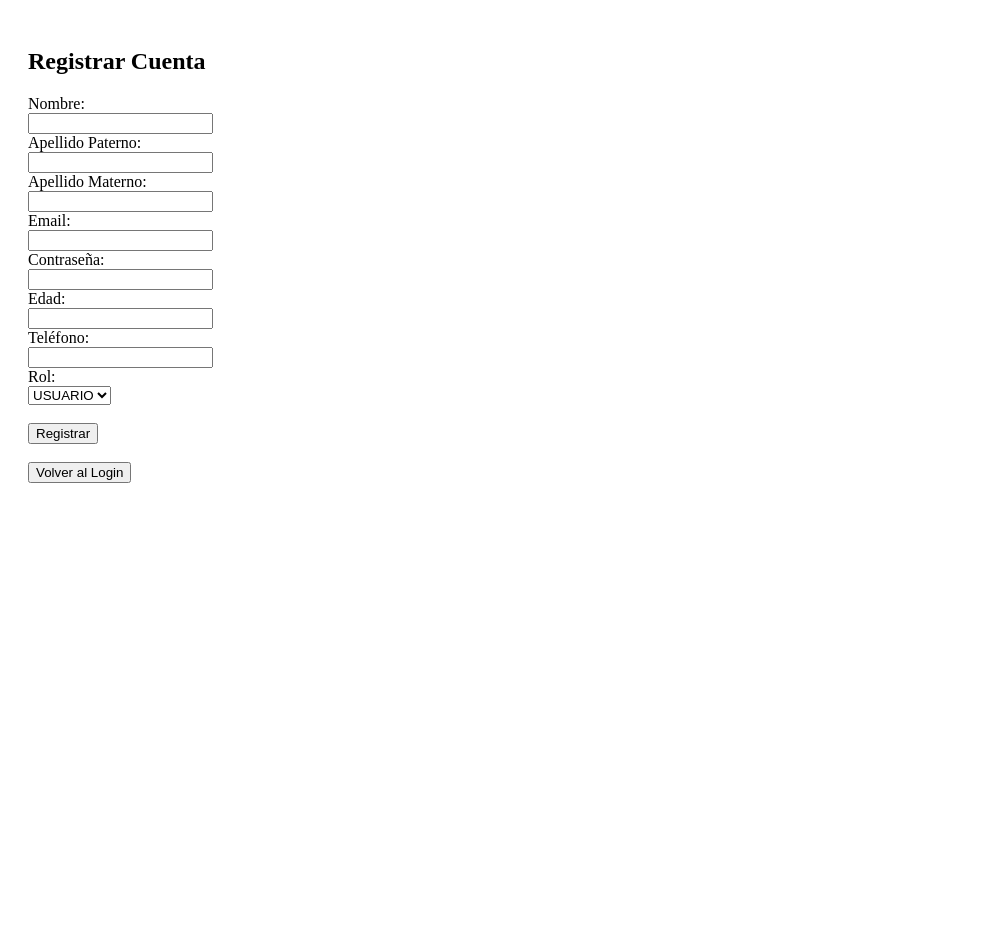
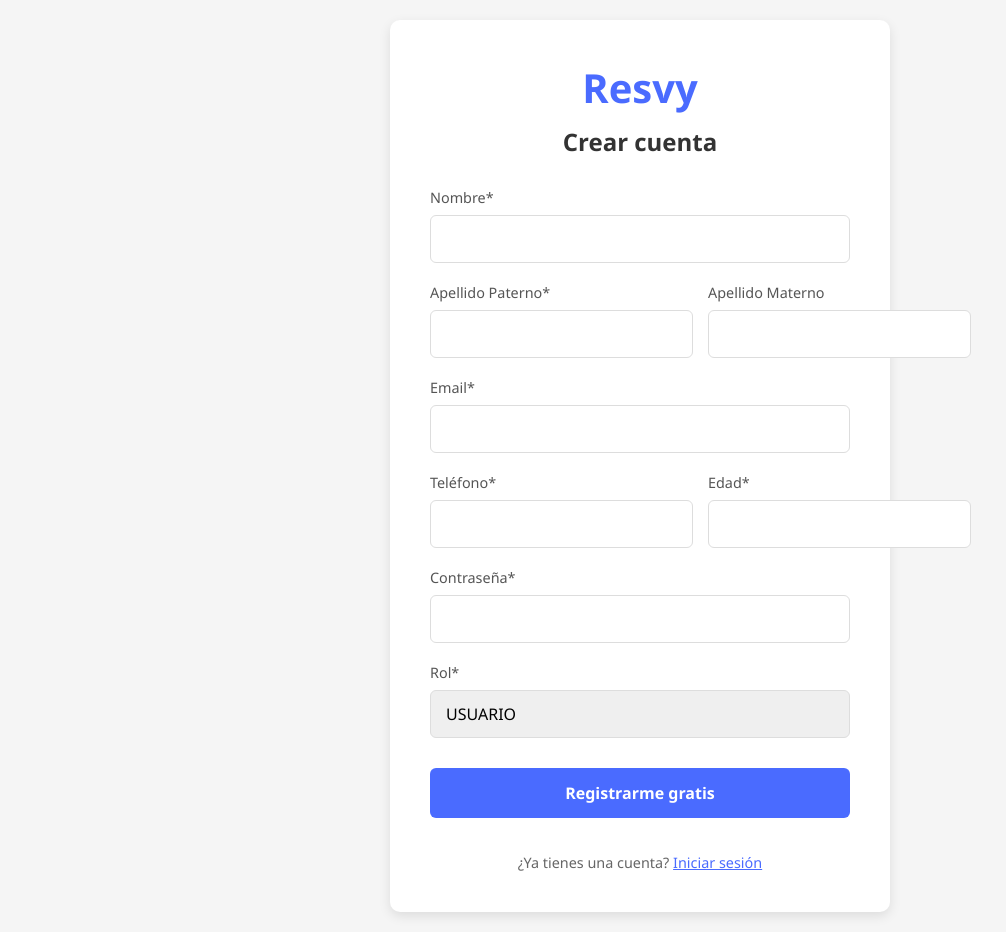
Before and after one commit to GAreeem/FrontInteHector, a React (Vite) app: page /registro in a window 1280 px wide. Shown: the whole page, without its empty margins (0-1006 px from the left). Before the commit the page ends 800 px from the top, so only its background shows below. Built offline with nearby package versions, Linux system fonts and the light colour scheme.

Commit message:
Actualización de registro.jsx y agregados estilos CSS

```diff
--- /dev/null
+++ b/src/pages/CSS/registro.css
@@ -0,0 +1,136 @@
+/* Estilos generales */
+* {
+    box-sizing: border-box;
+    margin: 0;
+    padding: 0;
+    font-family: 'Segoe UI', Tahoma, Geneva, Verdana, sans-serif;
+}
+
+.registro-container {
+    display: flex;
+    justify-content: center;
+    align-items: center;
+    min-height: 100vh;
+    background-color: #f5f5f5;
+    padding: 20px;
+}
+
+.registro-card {
+    background-color: white;
+    border-radius: 10px;
+    box-shadow: 0 4px 12px rgba(0, 0, 0, 0.1);
+    width: 100%;
+    max-width: 500px;
+    padding: 40px;
+}
+
+.registro-title {
+    color: #4a6bff;
+    text-align: center;
+    font-size: 2.5rem;
+    margin-bottom: 10px;
+}
+
+.registro-subtitle {
+    color: #333;
+    text-align: center;
+    font-size: 1.5rem;
+    margin-bottom: 30px;
+    font-weight: 600;
+}
+
+.registro-form {
+    display: flex;
+    flex-direction: column;
+    gap: 20px;
+}
+
+.form-row {
+    display: flex;
+    gap: 15px;
+}
+
+.form-row .form-group {
+    flex: 1;
+}
+
+.form-group {
+    display: flex;
+    flex-direction: column;
+    gap: 8px;
+}
+
+.form-label {
+    color: #555;
+    font-size: 0.9rem;
+    font-weight: 500;
+}
+
+.form-input,
+.form-select {
+    padding: 12px 15px;
+    border: 1px solid #ddd;
+    border-radius: 6px;
+    font-size: 1rem;
+    transition: border-color 0.3s;
+}
+
+.form-input:focus,
+.form-select:focus {
+    outline: none;
+    border-color: #4a6bff;
+}
+
+.form-select {
+    appearance: none;
+    background-repeat: no-repeat;
+    background-position: right 10px center;
+    background-size: 1em;
+}
+
+.registro-button {
+    background-color: #4a6bff;
+    color: white;
+    border: none;
+    border-radius: 6px;
+    padding: 14px;
+    font-size: 1rem;
+    font-weight: 600;
+    cursor: pointer;
+    transition: background-color 0.3s;
+    margin-top: 10px;
+}
+
+.registro-button:hover {
+    background-color: #3a5bef;
+}
+
+.login-link {
+    text-align: center;
+    color: #666;
+    font-size: 0.9rem;
+    margin-top: 15px;
+}
+
+.login-link span {
+    color: #4a6bff;
+    font-weight: 500;
+    cursor: pointer;
+    text-decoration: underline;
+}
+
+.login-link span:hover {
+    color: #3a5bef;
+}
+
+/* Responsive */
+@media (max-width: 600px) {
+    .registro-card {
+        padding: 30px 20px;
+    }
+
+    .form-row {
+        flex-direction: column;
+        gap: 20px;
+    }
+}
--- a/src/pages/registro.jsx
+++ b/src/pages/registro.jsx
@@ -1,5 +1,6 @@
 import React, { useState } from 'react';
 import { useNavigate } from 'react-router-dom';
+import './CSS/registro.css'; // Importamos el CSS
 
 const Registro = () => {
   const navigate = useNavigate();
@@ -11,6 +12,7 @@ const Registro = () => {
     email: '',
     telefono: '',
     password: '',
+    edad: '',
     idRol: 2
   });
 
@@ -43,50 +45,119 @@ const Registro = () => {
   };
 
   return (
-    <div style={{ padding: '20px' }}>
-      <h2>Registrar Cuenta</h2>
-      <form onSubmit={handleSubmit}>
-        <div>
-          <label>Nombre:</label><br />
-          <input type="text" name="nombre" value={formData.nombre} onChange={handleChange} required />
+    <div className="registro-container">
+      <div className="registro-card">
+        <h1 className="registro-title">Resvy</h1>
+        <h2 className="registro-subtitle">Crear cuenta</h2>
+
+        <form onSubmit={handleSubmit} className="registro-form">
+          <div className="form-group">
+            <label className="form-label">Nombre*</label>
+            <input
+              type="text"
+              name="nombre"
+              value={formData.nombre}
+              onChange={handleChange}
+              className="form-input"
+              required
+            />
           </div>
-        <div></div>
-        <div>
-          <label>Apellido Paterno:</label><br />
-          <input type="text" name="apellidoP" value={formData.apellidoP} onChange={handleChange} required />
+
+          <div className="form-row">
+            <div className="form-group">
+              <label className="form-label">Apellido Paterno*</label>
+              <input
+                type="text"
+                name="apellidoP"
+                value={formData.apellidoP}
+                onChange={handleChange}
+                className="form-input"
+                required
+              />
             </div>
-        <div>
-            <label>Apellido Materno:</label><br />
-            <input type="text" name="apellidoM" value={formData.apellidoM} onChange={handleChange} required />
+
+            <div className="form-group">
+              <label className="form-label">Apellido Materno</label>
+              <input
+                type="text"
+                name="apellidoM"
+                value={formData.apellidoM}
+                onChange={handleChange}
+                className="form-input"
+              />
             </div>
-        <div>
-          <label>Email:</label><br />
-          <input type="email" name="email" value={formData.email} onChange={handleChange} required />
           </div>
-        <div>
-          <label>Contraseña:</label><br />
-          <input type="password" name="password" value={formData.password} onChange={handleChange} required />
+
+          <div className="form-group">
+            <label className="form-label">Email*</label>
+            <input
+              type="email"
+              name="email"
+              value={formData.email}
+              onChange={handleChange}
+              className="form-input"
+              required
+            />
           </div>
-        <div>
-          <label>Edad:</label><br />
-          <input type="number" name="edad" value={formData.edad} onChange={handleChange} required />
+
+          <div className="form-row">
+            <div className="form-group">
+              <label className="form-label">Teléfono*</label>
+              <input
+                type="tel"
+                name="telefono"
+                value={formData.telefono}
+                onChange={handleChange}
+                className="form-input"
+                required
+              />
             </div>
-        <div>
-          <label>Teléfono:</label><br />
-          <input type="tel" name="telefono" value={formData.telefono} onChange={handleChange} required />
+
+            <div className="form-group">
+              <label className="form-label">Edad*</label>
+              <input
+                type="number"
+                name="edad"
+                value={formData.edad}
+                onChange={handleChange}
+                className="form-input"
+                required
+              />
             </div>
-        <div>
-        <label>Rol:</label><br />
-        <select name="idRol" value={formData.idRol} onChange={handleChange}>
+          </div>
+
+          <div className="form-group">
+            <label className="form-label">Contraseña*</label>
+            <input
+              type="password"
+              name="password"
+              value={formData.password}
+              onChange={handleChange}
+              className="form-input"
+              required
+            />
+          </div>
+
+          <div className="form-group">
+            <label className="form-label">Rol*</label>
+            <select
+              name="idRol"
+              value={formData.idRol}
+              onChange={handleChange}
+              className="form-select"
+            >
               <option value={2}>USUARIO</option>
               <option value={3}>CLIENTE</option>
             </select>
           </div>
-        <br />
-        <button type="submit">Registrar</button>
-        <br /><br />
-        <button type="button" onClick={() => navigate('/')}>Volver al Login</button>
+
+          <button type="submit" className="registro-button">Registrarme gratis</button>
+
+          <div className="login-link">
+            ¿Ya tienes una cuenta? <span onClick={() => navigate('/')}>Iniciar sesión</span>
+          </div>
         </form>
+      </div>
     </div>
   );
 };
```
Lines whose indentation alone changed are shown as unchanged.
